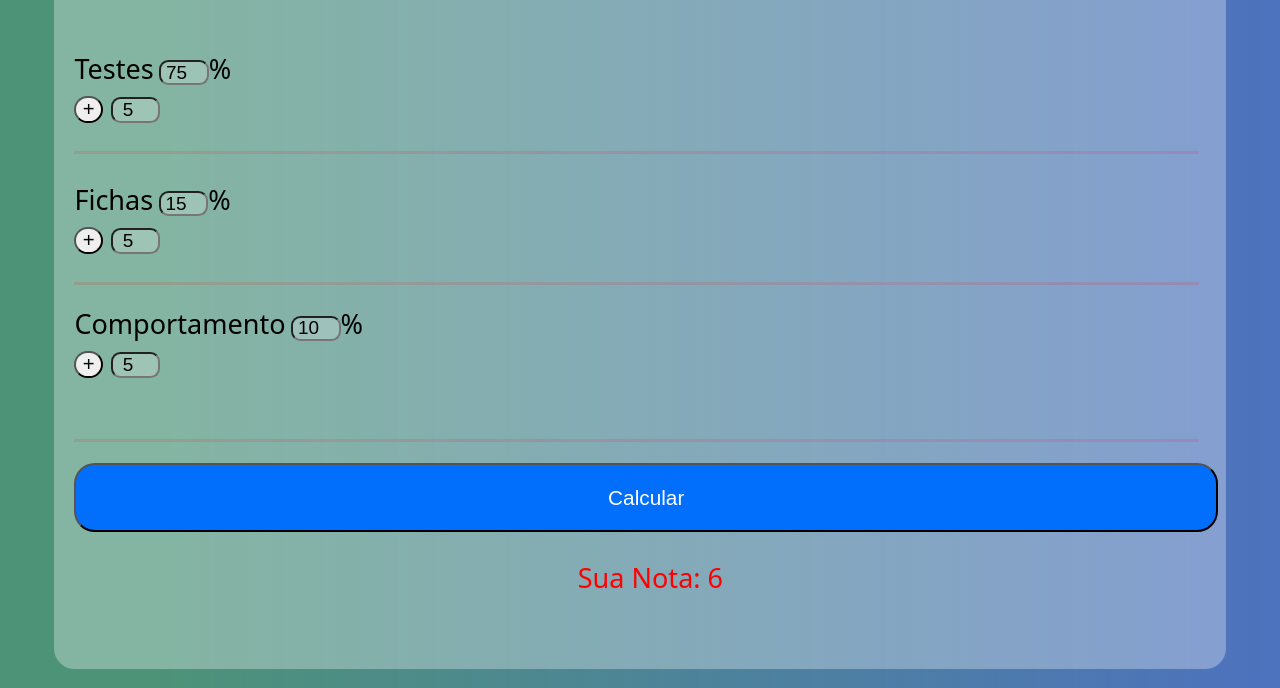
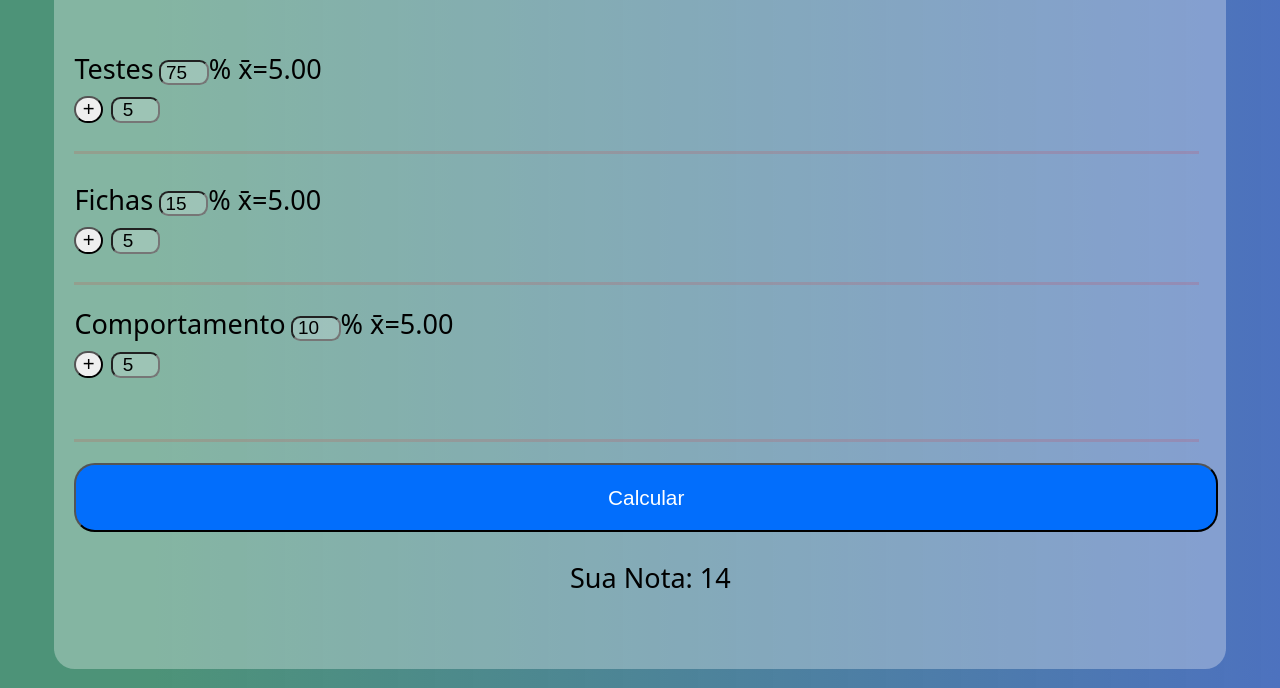
Before and after one commit to brito-joao/grade-calc, a plain HTML site: page index.html in a window 1280 px wide. Both pictures are taken after typing "5", "5", "5" into the empty fields and a click on the button "Calcular". Shown: the part 112-800 px from the top of the page. Drawn offline with Linux system fonts and the light colour scheme.

Commit message:
Add average calculations.

```diff
--- a/index.html
+++ b/index.html
@@ -16,21 +16,21 @@
         </div>
         <div class="grades">
             <div>
-                <p>Testes<input type="number"  value="75" name="" id="" placeholder="75"  class="percent">%</p>
+                <p class="avg-out-1">Testes<input type="number"  value="75" name="" id="" placeholder="75"  class="percent">%</p>
                 <p class="input-1"> <button onclick="add_input('input-1')">+</button><input type="number" placeholder="0-20" class="input-1-a"></p>
             </div>
             <div>
-                <p>Fichas<input type="number" name="" id="" value="15" placeholder="15" class="percent">%</p>
+                <p class="avg-out-2">Fichas<input type="number" name="" id="" value="15" placeholder="15" class="percent">%</p>
                 <p class="input-2"> <button onclick="add_input('input-2')">+</button><input type="number" placeholder="0-20" class="input-2-a"></p>
             </div>
         </div>
         <div class="behaviour">
-            <p>Comportamento<input type="number" name="" id="" value="10" class="percent" placeholder="20">%</p>
+            <p class="avg-out-3">Comportamento<input type="number" name="" id="" value="10" class="percent" placeholder="20">%</p>
 
             <div class="input-3"><button onclick="add_input('input-3')">+</button><input type="number" placeholder="0-20" class="input-3-a"> </div>
         </div>
         <div class="end">
-            <button onclick="calc('.end p')">Calcular</button>
+            <button onclick="calcMain('.end p')">Calcular</button>
             <p> Sua Nota: 20</p>
         </div>
     </div>
--- a/index.js
+++ b/index.js
@@ -3,20 +3,78 @@
 function add_input(button){
 
     const insert=document.querySelector("."+button);
-    console.log(insert);
+
     const input_g=document.querySelector("."+button+"-a");
     let last_grade=input_g.value;
-    insert.innerHTML+=`+<input type='number' placeholder='0-20' value=${last_grade} class=${button}>`;
+    var insert_class=button+"-a";
+    insert.innerHTML+=`+<input type='number' placeholder='0-20' value=${last_grade} class=${insert_class}>`;
 
 }
 
-function calc(out){
+function calcMain(out){
     const grade_p=document.querySelector(out);
+
+
+    //parte dos testes -- exam calculations
+    const testes= document.querySelectorAll(".input-1-a");
+    var testes_avg=Avg(testes);
+
+    const teste_div=document.querySelector(".avg-out-1");
+    teste_div.innerHTML=`Testes<input type="number"  value="75" name="" id="" placeholder="75"  class="percent">% x̄=${testes_avg.toFixed(2)}`;
+
+
+    //fichas -- other activieis** correct
+    const fichas=document.querySelectorAll(".input-2-a");
+    var fichas_avg=Avg(fichas);
+
+    const fichas_div=document.querySelector(".avg-out-2");
+    fichas_div.innerHTML=`Fichas<input type="number" name="" id="" value="15" placeholder="15" class="percent">% x̄=${fichas_avg.toFixed(2)}`;
+
+
+    //comportamentos --- behaviour
+
+    const comportamentos=document.querySelectorAll(".input-3-a");
+    var comp_avg=Avg(comportamentos);
+
+    const comp_div=document.querySelector(".avg-out-3");
+    comp_div.innerHTML=`Comportamento<input type="number" name="" id="" value="10" class="percent" placeholder="20">% x̄=${comp_avg.toFixed(2)}`
+
+    //nota final -- final result
     let grade=Math.floor(Math.random()*20);
-    if(grade<10){
-        grade_p.style="color:red";
-    }else{
-        grade_p.style="color:black";
-    }
+    var color_grade=gradeColor(grade);
+    grade_p.style=`color:${color_grade}`;
     grade_p.innerText="Sua Nota: "+grade;
 }
+
+function gradeColor(grade){
+    if(grade<10){
+        return "red";
+    }else{
+        return "black";
+    }
+}
+function Avg(array){
+
+
+
+    var total=0;
+    var num_items=array.length;
+    array.forEach(function(item){
+        if(Number.isNaN(parseFloat(item.value))!=true){
+            total+=parseFloat(item.value);
+        }else{
+            total+=0;
+            num_items--;
+        }
+
+
+    })
+
+    total=total/(num_items);
+    if(Number.isNaN(total)===true){
+        return 0;
+    }else{
+        return total;
+    }
+
+}
--- a/style.css
+++ b/style.css
@@ -20,7 +20,7 @@ body{
     margin-top: 1em;
     background-color: rgba(255, 255, 255, 0.308);
     width: 90vw;
-    height:95vh;
+    min-height:95vh;
     border-radius: 1em;
 
     display: flex;
@@ -98,3 +98,9 @@ button{
     }
 
 }
+@media (max-height:450px){
+    body{
+        background-color: white;
+    }
+
+}
```
